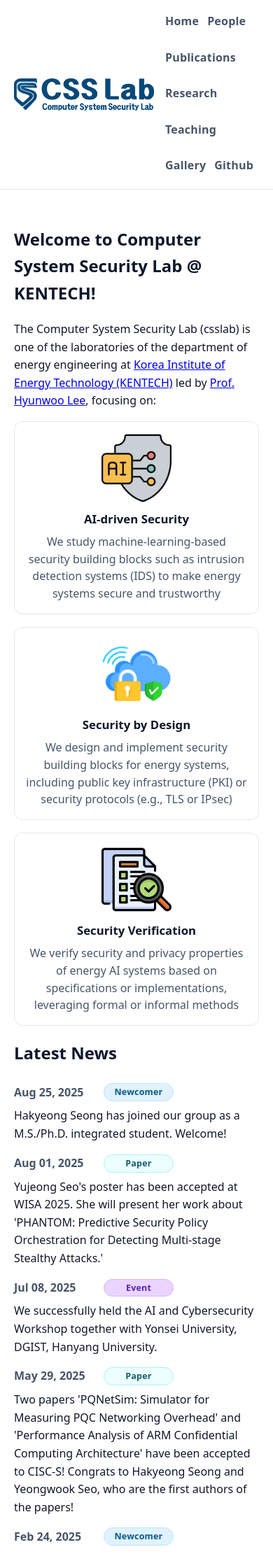
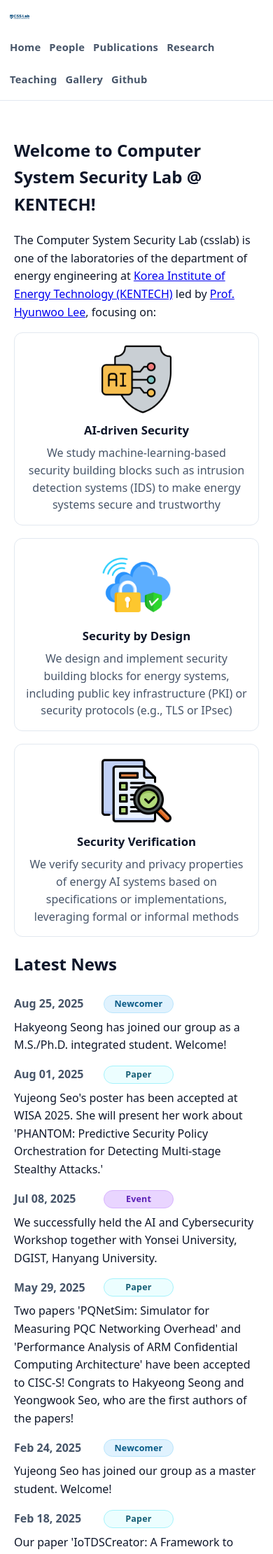
Before and after one commit to comsyssec/comsyssec.github.io, a Jekyll site: the page built from index.md, in a window 390 px wide. Shown: the top 2221 px of the page at 70% size. Built offline with Jekyll 4.4.1, drawn with Linux system fonts in a browser that asks for light colours.

Commit message:
update the css file

```diff
--- a/assets/css/style.css
+++ b/assets/css/style.css
@@ -100,10 +100,47 @@ main {
 }
 
 /* —— Small screens —————————————————————————————— */
-@media (max-width: 720px) {
-  .brand-text { display: none; }         /* 모바일에선 로고만 */
-  .nav-list { gap: 12px; }
-  .nav-list a { padding: 6px 0; }
+/* ===== Mobile (스마트폰) 레이아웃 조정 ===== */
+@media (max-width: 640px) {
+  /* 헤더 컨테이너는 필요 시 줄바꿈 허용 */
+  .nav-container {
+    padding: 10px 14px;
+    gap: 10px;
+    flex-wrap: wrap;              /* 로고/메뉴 줄바꿈 허용 */
+  }
+
+  /* 로고 줄이기 */
+  .brand-logo {
+    width: 28px;                  /* was: 40px */
+    height: 28px;
+  }
+
+  /* 긴 제목 숨김(이미 있으면 그대로 유지) */
+  .brand-text {
+    display: none;                /* 로고만 보이게 */
+  }
+
+  /* 메뉴: 작은 글자 + 줄바꿈 */
+  .main-nav {
+    flex: 1 1 100%;
+  }
+  .nav-list {
+    width: 100%;
+    display: flex;
+    flex-wrap: wrap;              /* 여러 줄 허용 */
+    gap: 8px 12px;                /* 세로/가로 간격 */
+    margin-top: 2px;
+  }
+  .nav-list a {
+    font-size: 0.92rem;           /* 살짝 축소 */
+    padding: 6px 0;
+    border-bottom-width: 2px;     /* 호버 밑줄 유지 */
+  }
+
+  /* 첫 줄에 로고, 그 아래에 메뉴가 두 줄까지 나올 수 있음 */
+  .site-header {
+    border-bottom: 1px solid var(--border);
+  }
 }
 
 
```
